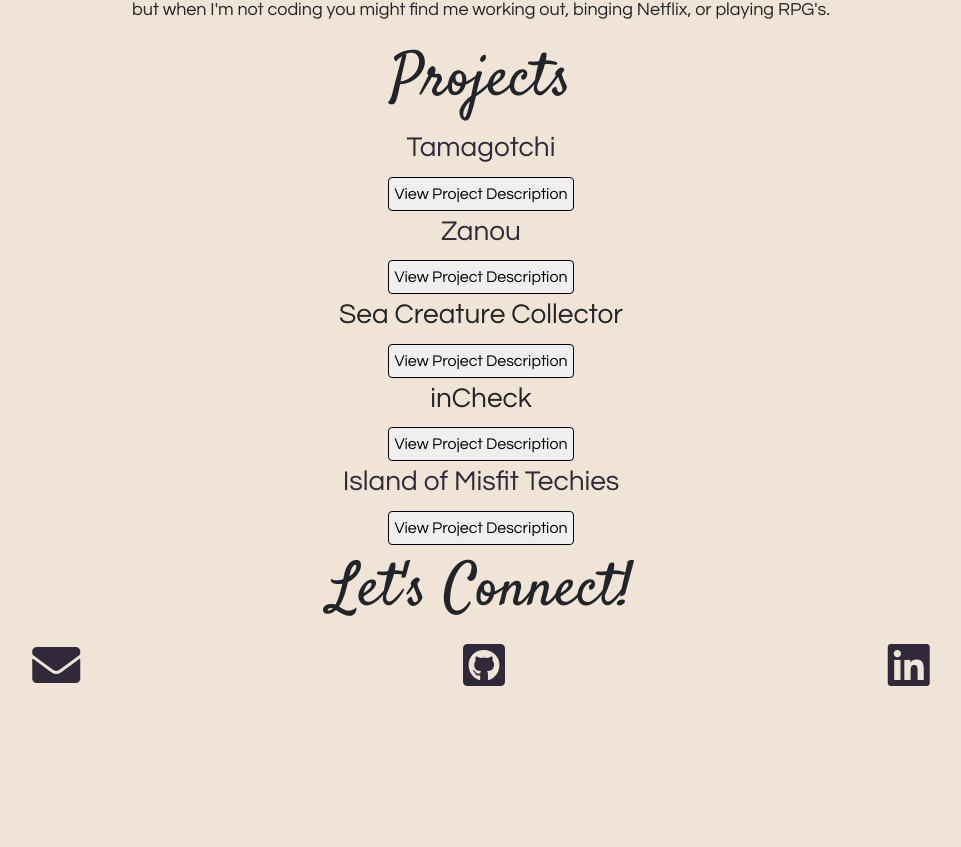
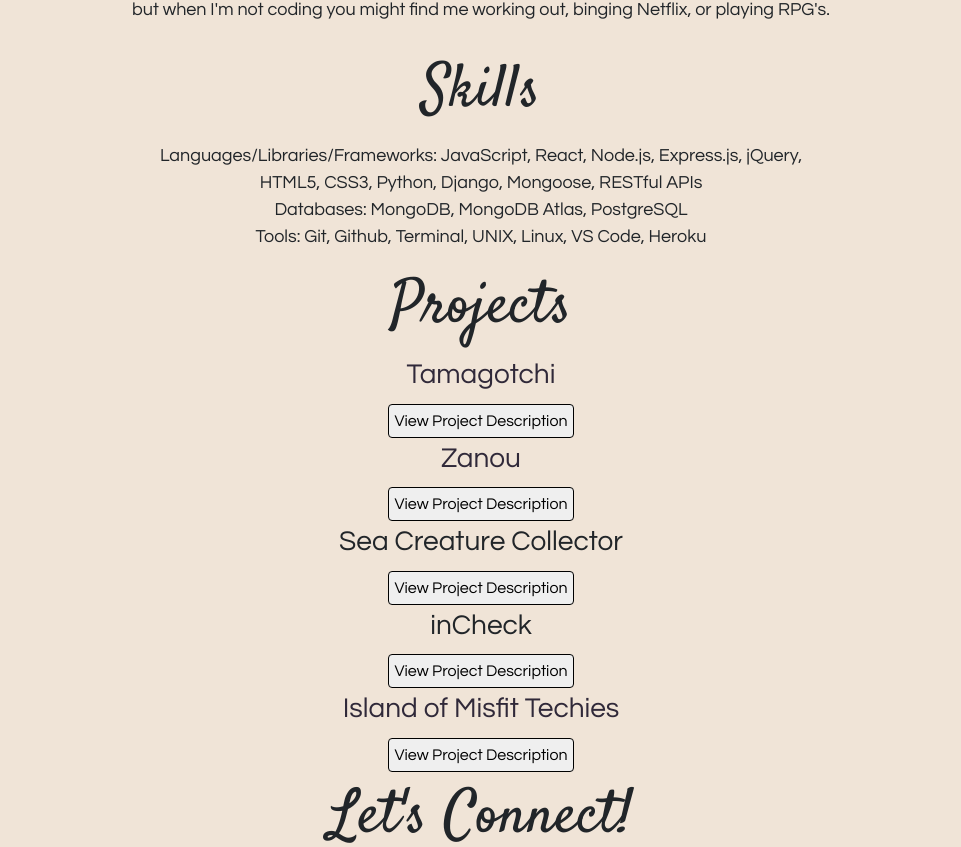
Before and after one commit to BrittanyMBui/portfolio-in-react, a React (Create React App) app: page / in a window 1280 px wide. Shown: the part 1292-2139 px from the top of the page, without its empty margins (159-1120 px from the left). Before the commit the page ends 1982 px from the top, so only its background shows below. Built offline with nearby package versions, Linux system fonts and the light colour scheme.

Commit message:
Adds skills

```diff
--- a/src/components/About.js
+++ b/src/components/About.js
@@ -8,6 +8,11 @@ return (
         I come from quite a diverse background as far as life and work experiences. I spent the better part of the last decade bartending, owning a small business, and intermittently pursuing my dream career of software engineering. It wasn’t until late 2020 after officially losing my bartending job to covid that I was able to finally put 100% into making my dream a reality. I have a great love and genuine enjoyment for developing back end functionality. I especially enjoy working with APIs and building back end application functionality using Express, Node, and MongoDB.
             <br />I spend most of my time coding because I genuinely <strong>love</strong> it,
             <br />but when I'm not coding you might find me working out, binging Netflix, or playing RPG's.
+            <br />
+            <br /><h1>Skills</h1>
+            <p>Languages/Libraries/Frameworks: JavaScript, React, Node.js, Express.js, jQuery, HTML5, CSS3, Python, Django, Mongoose, RESTful APIs
+            <br />Databases: MongoDB, MongoDB Atlas, PostgreSQL
+            <br />Tools: Git, Github, Terminal, UNIX, Linux, VS Code, Heroku </p>
         </p>
     </div>
     );
--- a/src/components/Projects.js
+++ b/src/components/Projects.js
@@ -71,7 +71,7 @@ render () {
                     I used JavaScript and jQuery to access DOM elements and make
                     this game interactive for the user. I built a counter which started at
                     0 and triggered a new event at certain intervals. For example, every x
-                    amount of seconds, a state would increase. If certain stats reached a certain
+                    amount of seconds, a stat would increase. If certain stats reached a certain
                     integer, your pet would reach critical stats and display those stats in red, and
                     trigger a new gif to display their ailment.
                     I had a lot of fun building this one. It was an excellent introduction to the
```
